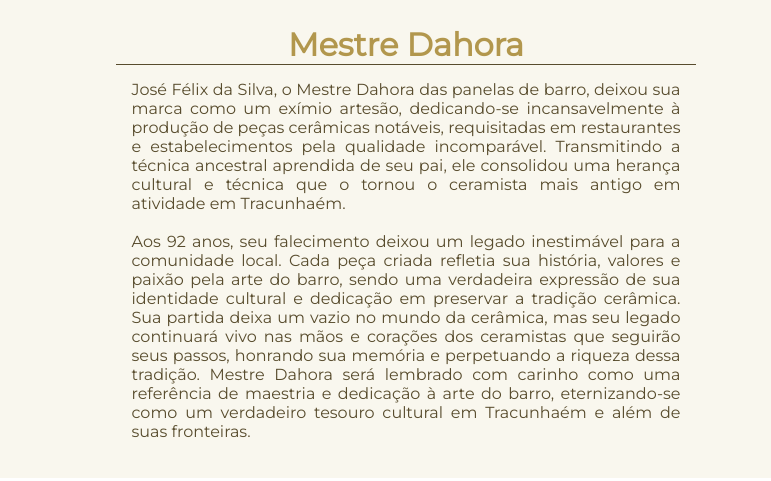
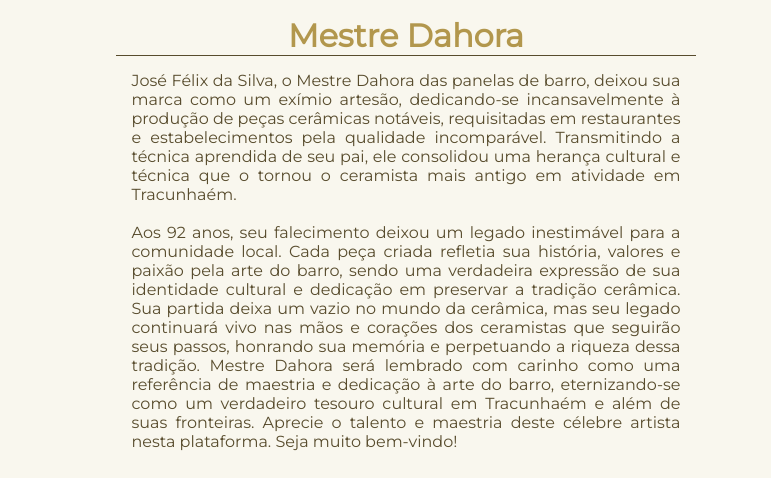
Before and after one commit to djairb/dahora, a plain HTML site: page index.html in a window 1280 px wide. Shown: the part 492-973 px from the top of the page, 509-1280 px from the left. Drawn offline with Linux system fonts and the light colour scheme.

Commit message:
mudanças

```diff
--- a/index.html
+++ b/index.html
@@ -111,9 +111,9 @@
 			<div id="mestre" class="container01">
 				<h1>Mestre Dahora</h1>
 
-				<p>José Félix da Silva, o Mestre Dahora das panelas de barro, deixou sua marca como um exímio artesão, dedicando-se incansavelmente à produção de peças cerâmicas notáveis, requisitadas em restaurantes e estabelecimentos pela qualidade incomparável. Transmitindo a técnica ancestral aprendida de seu pai, ele consolidou uma herança cultural e técnica que o tornou o ceramista mais antigo em atividade em Tracunhaém. <br> <br>
+				<p>José Félix da Silva, o Mestre Dahora das panelas de barro, deixou sua marca como um exímio artesão, dedicando-se incansavelmente à produção de peças cerâmicas notáveis, requisitadas em restaurantes e estabelecimentos pela qualidade incomparável. Transmitindo a técnica aprendida de seu pai, ele consolidou uma herança cultural e técnica que o tornou o ceramista mais antigo em atividade em Tracunhaém. <br> <br>
 
-				Aos 92 anos, seu falecimento deixou um legado inestimável para a comunidade local. Cada peça criada refletia sua história, valores e paixão pela arte do barro, sendo uma verdadeira expressão de sua identidade cultural e dedicação em preservar a tradição cerâmica. Sua partida deixa um vazio no mundo da cerâmica, mas seu legado continuará vivo nas mãos e corações dos ceramistas que seguirão seus passos, honrando sua memória e perpetuando a riqueza dessa tradição. Mestre Dahora será lembrado com carinho como uma referência de maestria e dedicação à arte do barro, eternizando-se como um verdadeiro tesouro cultural em Tracunhaém e além de suas fronteiras.
+				Aos 92 anos, seu falecimento deixou um legado inestimável para a comunidade local. Cada peça criada refletia sua história, valores e paixão pela arte do barro, sendo uma verdadeira expressão de sua identidade cultural e dedicação em preservar a tradição cerâmica. Sua partida deixa um vazio no mundo da cerâmica, mas seu legado continuará vivo nas mãos e corações dos ceramistas que seguirão seus passos, honrando sua memória e perpetuando a riqueza dessa tradição. Mestre Dahora será lembrado com carinho como uma referência de maestria e dedicação à arte do barro, eternizando-se como um verdadeiro tesouro cultural em Tracunhaém e além de suas fronteiras. Aprecie o talento e maestria deste célebre artista nesta plataforma. Seja muito bem-vindo!
 				</p>
 
 			</div>
```
